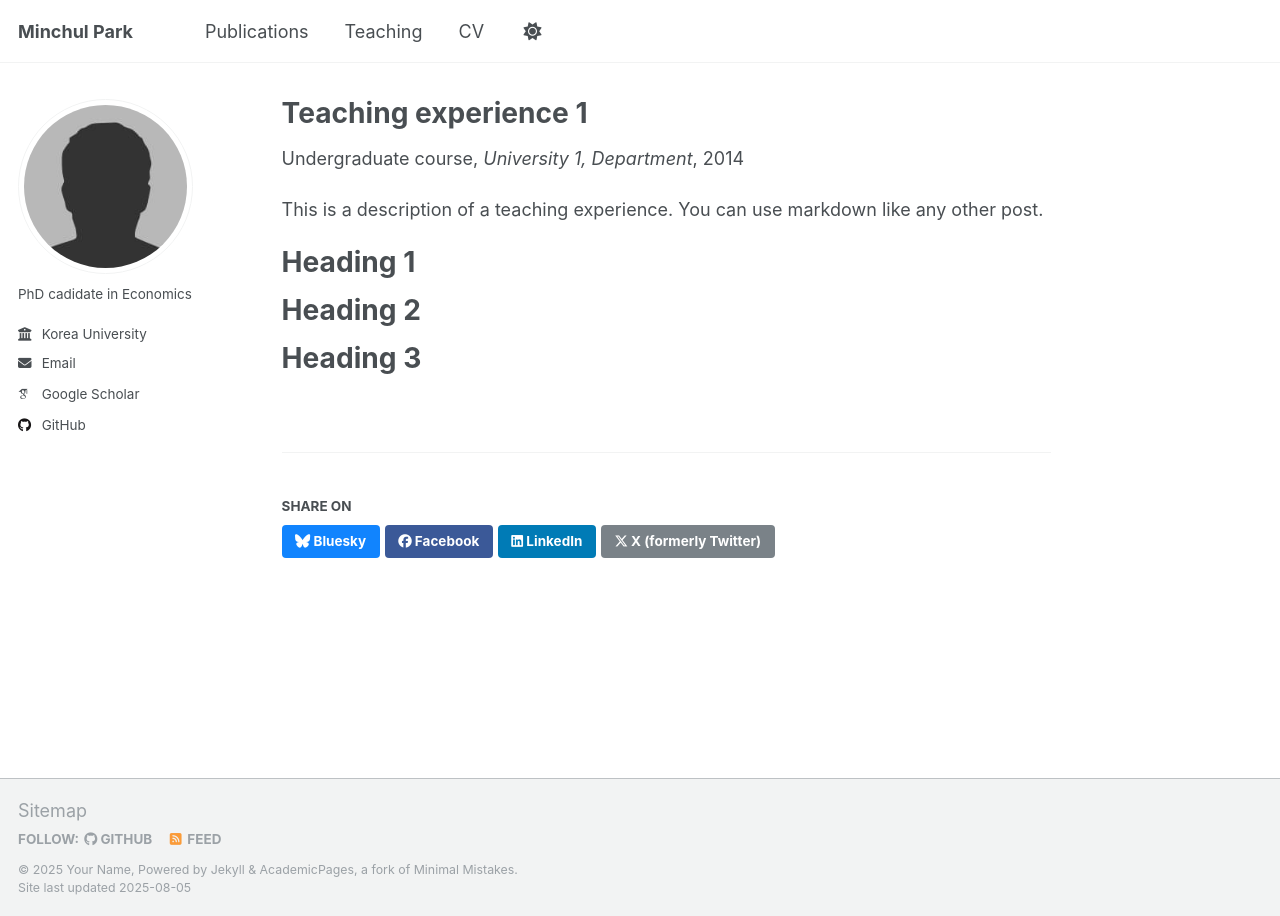
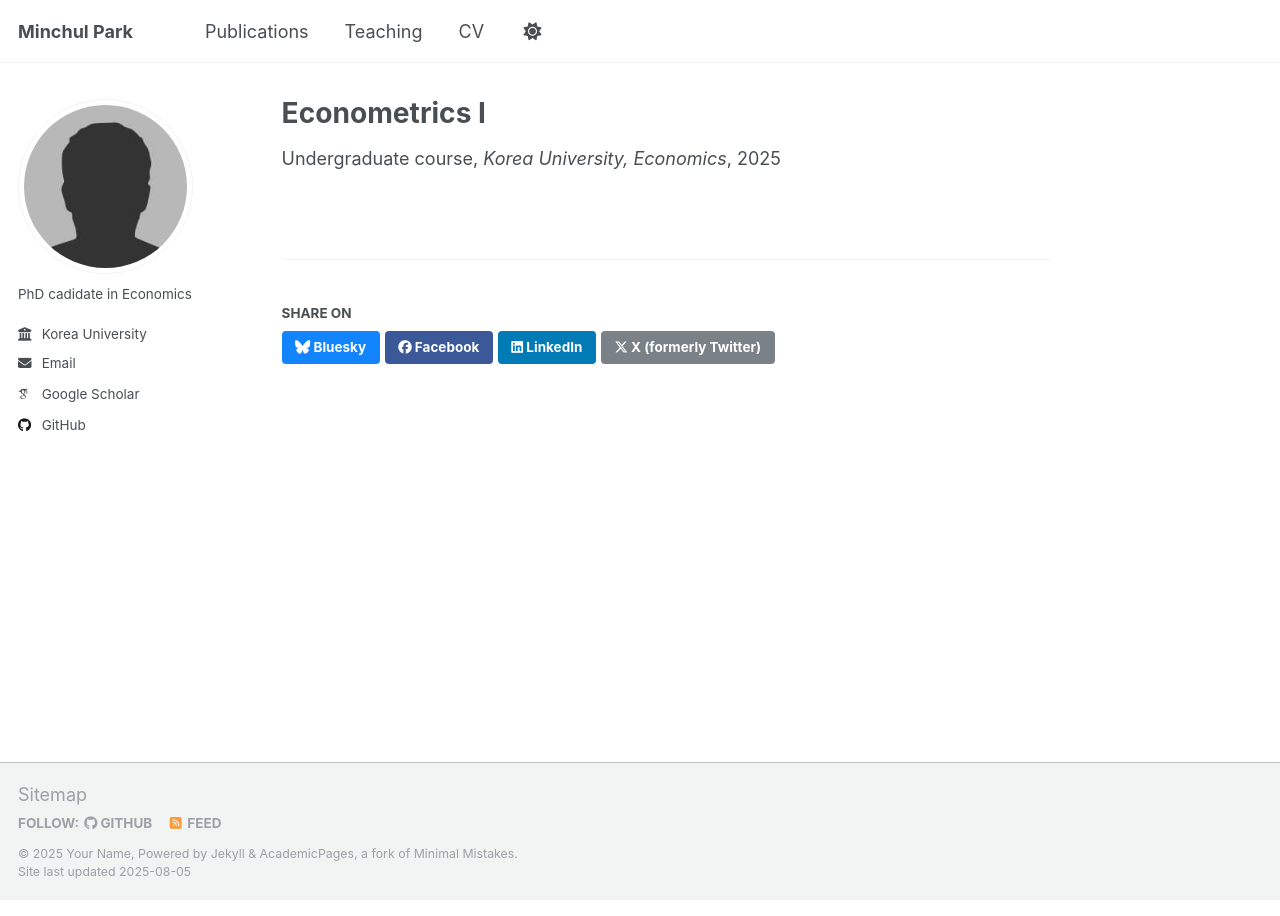
Before and after one commit to econompark/econompark.github.io, a Jekyll site: the page built from _teaching/2014-spring-teaching-1.md, in a window 1280 px wide. Built offline with Jekyll 4.4.1, drawn with Linux system fonts in a browser that asks for light colours; some web fonts are replaced; a script that is not in the unit is left out.

Commit message:
Update 2014-spring-teaching-1.md

```diff
--- a/_teaching/2014-spring-teaching-1.md
+++ b/_teaching/2014-spring-teaching-1.md
@@ -1,20 +1,9 @@
 ---
-title: "Teaching experience 1"
+title: "Econometrics I"
 collection: teaching
 type: "Undergraduate course"
-permalink: /teaching/2014-spring-teaching-1
-venue: "University 1, Department"
-date: 2014-01-01
-location: "City, Country"
+permalink:
+venue: "Korea University, Economics"
+date: Winter 2023, Summer 2024
+location: "Seoul, South Korea"
 ---
-
-This is a description of a teaching experience. You can use markdown like any other post.
-
-Heading 1
-======
-
-Heading 2
-======
-
-Heading 3
-======
```
